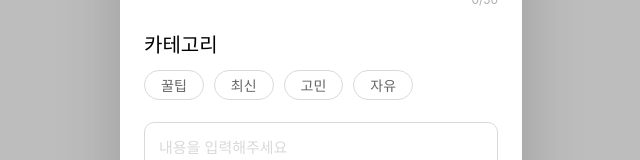
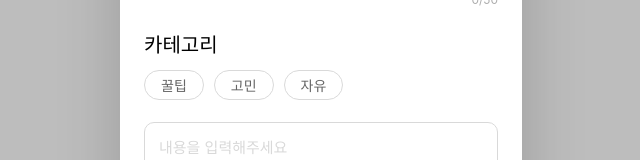
Before and after one commit to DWLLCH/DWLLCH_FE, a React (Create React App) app: page /community/write in a window 1280 px wide. Shown: the part 227-387 px from the top of the page, without its empty margins (319-959 px from the left). Built offline with nearby package versions, Linux system fonts and the light colour scheme; a web font is replaced by a local one.

Commit message:
fix: 글쓰기 화면 카테고리에서 최신 제거

```diff
--- a/src/constants/community.js
+++ b/src/constants/community.js
@@ -2,7 +2,7 @@ import postThumbSample from '../assets/post_thumb_sample.svg';
 
 export const CATEGORIES = ['최신', '꿀팁', '고민', '자유'];
 
-export const POST_CATEGORIES = ['꿀팁', '최신', '고민', '자유'];
+export const POST_CATEGORIES = ['꿀팁', '고민', '자유'];
 
 export const NOTICE_POST = {
   id: 'notice-1',
```
